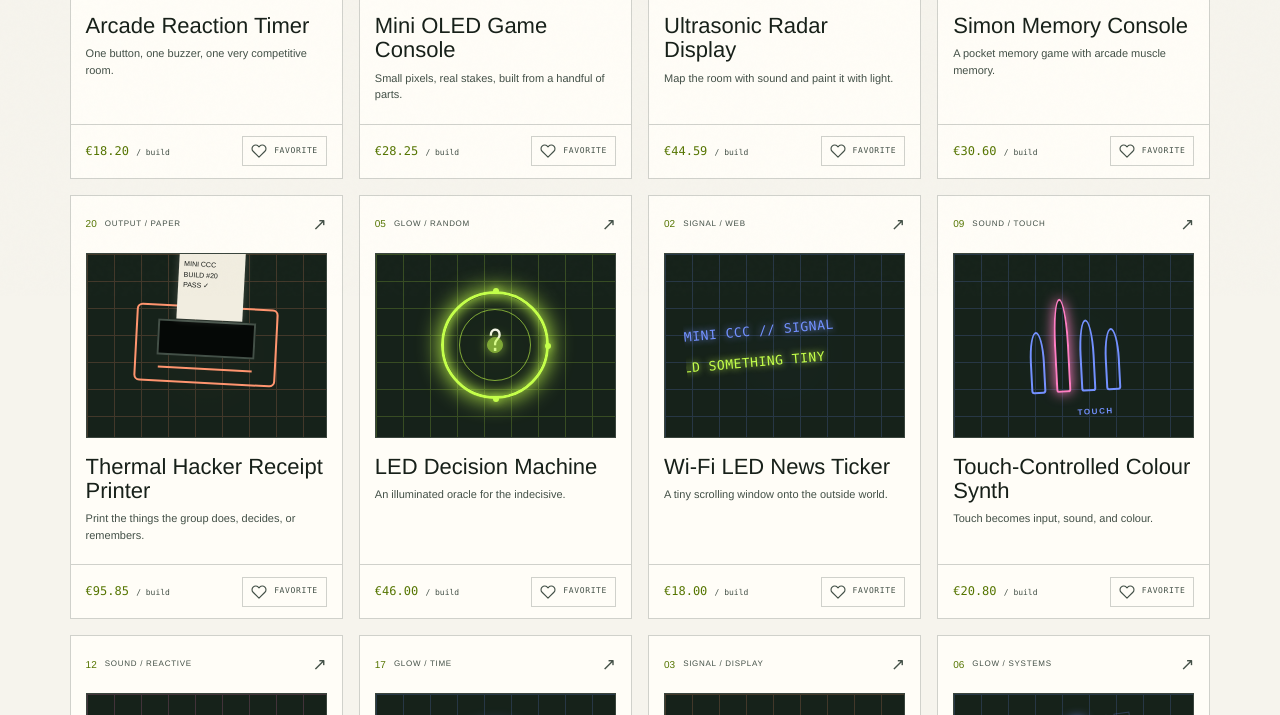
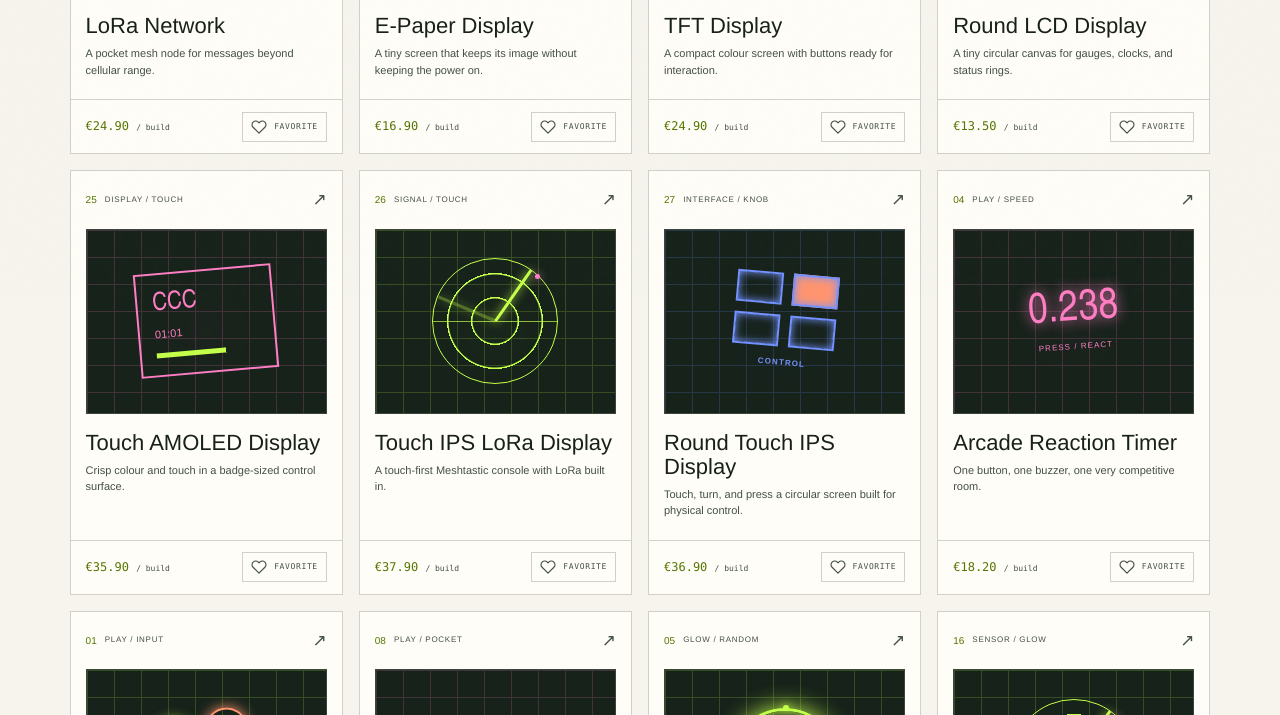
Before and after one commit to atlesque/mini-ccc, an Astro site: page /builds in a window 1280 px wide. Shown: the part 504-1219 px from the top of the page. Built offline with nearby package versions, Linux system fonts and the light colour scheme; Astro itself is replaced by a stand-in of ours.

Commit message:
feat: add featured display builds

```diff
--- a/src/data/bom.csv
+++ b/src/data/bom.csv
@@ -1,4 +1,11 @@
 Build #,Build,Item #,Item,Item cost EUR,Purchase URL
+21,LoRa Network,1,Elecrow ThinkNode M2 LoRa transceiver with ESP32-S3 and 1.3in OLED,24.90,https://www.berrybase.de/en/elecrow-thinknode-m2-lora-transceiver-meshtastic-esp32-s3-sx1262-oled-1-3-zoll-bt5-wifi-5v
+22,E-Paper Display,1,Elecrow CrowPanel 1.54in e-paper HMI display with ESP32-S3,16.90,https://www.berrybase.de/en/elecrow-crowpanel-e-paper-hmi-display-1.54-inch-152x152-resolution-esp32-s3-spi-black-and-white
+23,TFT Display,1,Adafruit ESP32-S3 Reverse TFT Feather,24.90,https://www.berrybase.de/en/adafruit-esp32-s3-reverse-tft-feather
+24,Round LCD Display,1,Waveshare ESP32-C3 with 0.71in round IPS display,13.50,https://www.berrybase.de/en/waveshare-esp32-c3-round-display-dev-board-0.71-ips-risc-v-160-mhz-wi-fi-bluetooth-5-3.3v
+25,Touch AMOLED Display,1,Waveshare ESP32-S3 with 1.91in touch AMOLED display,35.90,https://www.berrybase.de/en/waveshare-esp32-s3-microcontroller-240-mhz-16-mb-flash-wi-fi-bt5-1.91-inch-amoled-display
+26,Touch IPS LoRa Display,1,Elecrow CrowPanel Advance 3.5in IPS touch display with ESP32-S3 and LoRa,37.90,https://www.berrybase.de/en/elecrow-crowpanel-advance-3.5-esp32-hmi-ips-touch-display-ai-meshtastic-sx1262-lora-480x320
+27,Round Touch IPS Display,1,Elecrow CrowPanel 1.28in round IPS touchscreen smart knob,36.90,https://www.berrybase.de/en/elecrow-crowpanel-1-28-zoll-smart-knob-ips-touchscreen-esp32-hmi-drehgeber-home-assistant-5v
 1,Simon Memory Console,1,Pico WH,7.20,https://www.berrybase.de/en/raspberry-pi/raspberry-pi-microcontroller/
 1,Simon Memory Console,2,4x arcade button,11.60,https://www.berrybase.de/en/arcade-button-44mm-beleuchtet-led-12v-dc
 1,Simon Memory Console,3,16-LED ring,4.80,https://www.berrybase.de/en/neopixel-ring-with-16-ws2812-5050-rgb-leds
--- a/src/data/projects.ts
+++ b/src/data/projects.ts
@@ -20,6 +20,7 @@ export type Project = {
   items: BomItem[];
   total: number;
   votes: number;
+  featuredRank?: number;
 };
 
 function parseCsv(input: string): string[][] {
@@ -68,6 +69,13 @@ function slugify(value: string) {
 }
 
 const metadata: Record<string, Omit<Project, 'number' | 'name' | 'slug' | 'items' | 'total'>> = {
+  'LoRa Network': { tag: 'SIGNAL / MESH', kind: 'signal', summary: 'A pocket mesh node for messages beyond cellular range.', description: 'An ESP32-S3, SX1262 LoRa radio, and OLED become a compact Meshtastic node for experimenting with off-grid communication.', accent: 'lime', visual: 'ticker', votes: 0, featuredRank: 1 },
+  'E-Paper Display': { tag: 'DISPLAY / LOW POWER', kind: 'interface', summary: 'A tiny screen that keeps its image without keeping the power on.', description: 'A 1.54-inch monochrome e-paper panel and ESP32-S3 make a low-power status display, badge, or miniature information board.', accent: 'orange', visual: 'badge', votes: 0, featuredRank: 2 },
+  'TFT Display': { tag: 'DISPLAY / INPUT', kind: 'interface', summary: 'A compact colour screen with buttons ready for interaction.', description: 'An ESP32-S3 Feather with a reverse-mounted colour TFT and three buttons becomes a pocket-sized interface for menus, games, and data.', accent: 'blue', visual: 'terminal', votes: 0, featuredRank: 3 },
+  'Round LCD Display': { tag: 'DISPLAY / ROUND', kind: 'interface', summary: 'A tiny circular canvas for gauges, clocks, and status rings.', description: 'A 0.71-inch round IPS display driven by an ESP32-C3 creates a compact dashboard for animated instruments and indicators.', accent: 'pink', visual: 'spaceship', votes: 0, featuredRank: 4 },
+  'Touch AMOLED Display': { tag: 'DISPLAY / TOUCH', kind: 'interface', summary: 'Crisp colour and touch in a badge-sized control surface.', description: 'A 1.91-inch AMOLED touchscreen and ESP32-S3 form a vivid miniature interface for badges, controls, and animated dashboards.', accent: 'pink', visual: 'amoled', votes: 0, featuredRank: 5 },
+  'Touch IPS LoRa Display': { tag: 'SIGNAL / TOUCH', kind: 'signal', summary: 'A touch-first Meshtastic console with LoRa built in.', description: 'A 3.5-inch IPS touchscreen, ESP32-S3, and SX1262 LoRa radio make a self-contained console for mesh messaging and connected tools.', accent: 'lime', visual: 'radar', votes: 0, featuredRank: 6 },
+  'Round Touch IPS Display': { tag: 'INTERFACE / KNOB', kind: 'interface', summary: 'Touch, turn, and press a circular screen built for physical control.', description: 'A round IPS touchscreen, rotary encoder, and ESP32 combine into a tactile controller for smart-home scenes, menus, and instruments.', accent: 'blue', visual: 'deck', votes: 0, featuredRank: 7 },
   'Simon Memory Console': { tag: 'PLAY / INPUT', kind: 'play', summary: 'A pocket memory game with arcade muscle memory.', description: 'A four-button memory game uses RGB lights to show the sequence and a buzzer to mark mistakes.', accent: 'lime', visual: 'simon', votes: 12 },
   'Wi-Fi LED News Ticker': { tag: 'SIGNAL / WEB', kind: 'signal', summary: 'A tiny scrolling window onto the outside world.', description: 'A Wi-Fi-connected LED matrix scrolls live headlines across a small display.', accent: 'blue', visual: 'ticker', votes: 9 },
   'Retro Matrix Terminal': { tag: 'SIGNAL / DISPLAY', kind: 'signal', summary: 'Two red matrices for dashboards, prompts, and vibes.', description: 'Two red LED matrices show dashboards, scrolling prompts, and compact status displays.', accent: 'orange', visual: 'terminal', votes: 8 },
--- a/src/pages/builds.astro
+++ b/src/pages/builds.astro
@@ -6,7 +6,10 @@ import ProjectCard from '../components/ProjectCard.astro';
 import ProjectViz from '../components/ProjectViz.astro';
 import { projects } from '../data/projects';
 
-const orderedProjects = [...projects].sort((a, b) => b.votes - a.votes);
+const orderedProjects = [...projects].sort((a, b) => {
+  const featuredDifference = (a.featuredRank ?? Number.MAX_SAFE_INTEGER) - (b.featuredRank ?? Number.MAX_SAFE_INTEGER);
+  return featuredDifference || b.votes - a.votes;
+});
 ---
 <BaseLayout title="Builds" description="A catalogue of tiny electronics builds for Mini CCC.">
   <div class="page-shell">
--- a/src/pages/projects/[slug].astro
+++ b/src/pages/projects/[slug].astro
@@ -35,7 +35,7 @@ if (!project) return Astro.redirect('/');
         <div class="bom-layout">
           <div class="bom-heading">
             <h2>Parts list</h2>
-            <p>{project.items.length} components, one good evening. Prices are in euro and link straight to the suggested source.</p>
+            <p>{project.items.length} {project.items.length === 1 ? 'component' : 'components'}, one good evening. Prices are in euro and link straight to the suggested source.</p>
           </div>
           <div class="bom-card">
             <div class="bom-card__header"><span>ITEM</span><span>COST</span></div>
```
